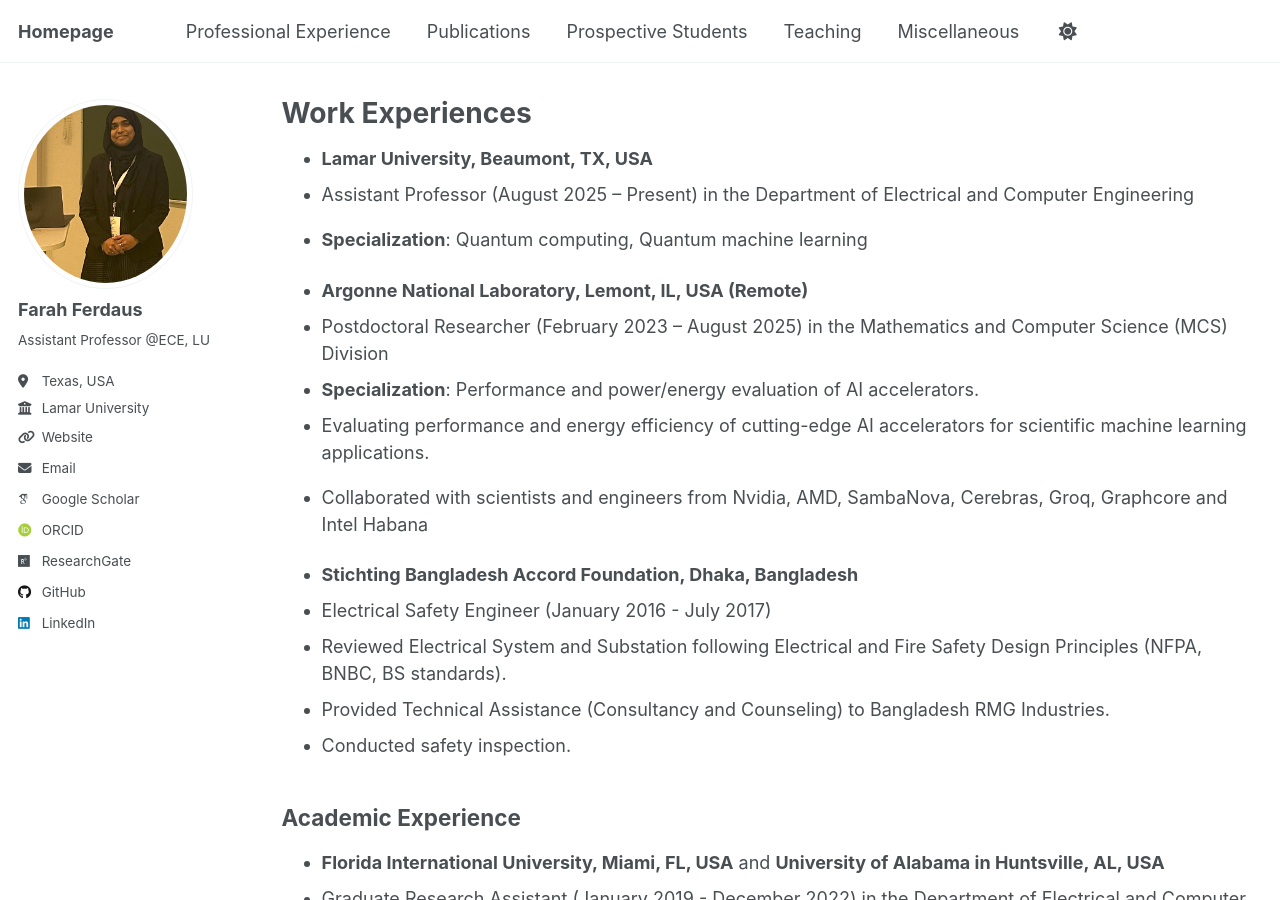
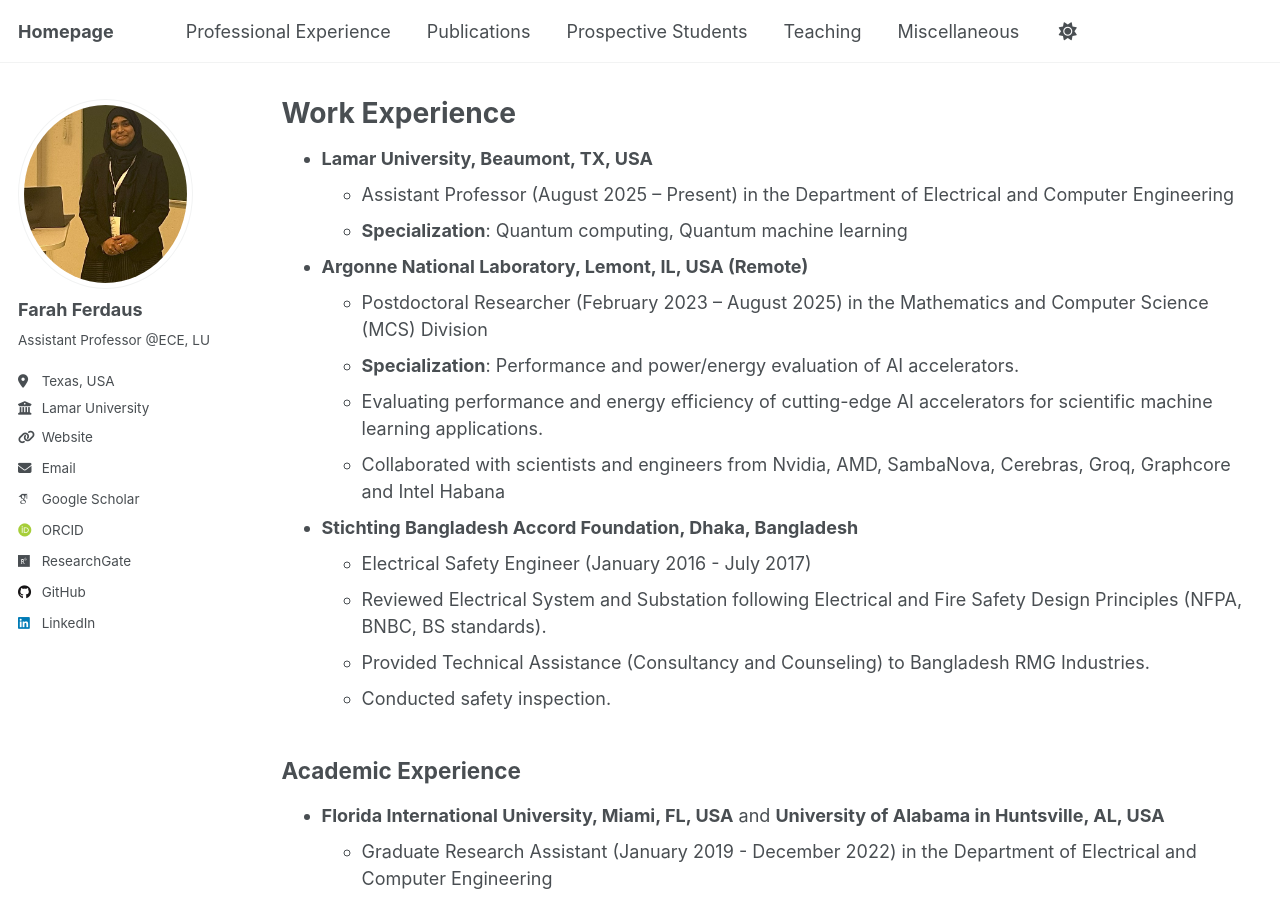
Before and after one commit to fferdaus/fferdaus.github.io, a Jekyll site: the page built from _pages/experience.md, in a window 1280 px wide and 900 px high. Built offline with Jekyll 4.4.1, drawn with Linux system fonts in a browser that asks for light colours; some web fonts are replaced.

Commit message:
Update experience.md

```diff
--- a/_pages/experience.md
+++ b/_pages/experience.md
@@ -1,6 +1,6 @@
 ---
 layout: archive
-title: "Work Experiences"
+title: "Work Experience"
 permalink: /experience/
 author_profile: true
 redirect_from:
@@ -14,40 +14,40 @@ redirect_from:
 *Argonne National Laboratory, IL, USA*
 📅 **February 2023 – Present**-->
 
-- **Lamar University, Beaumont, TX, USA**
-* Assistant Professor (August 2025 – Present) in the Department of Electrical and Computer Engineering
-* **Specialization**: Quantum computing, Quantum machine learning
+* **Lamar University, Beaumont, TX, USA**
+  * Assistant Professor (August 2025 – Present) in the Department of Electrical and Computer Engineering
+  * **Specialization**: Quantum computing, Quantum machine learning
 
-- **Argonne National Laboratory, Lemont, IL, USA (Remote)**
-* Postdoctoral Researcher (February 2023 – August 2025) in the Mathematics and Computer Science (MCS) Division
-* **Specialization**: Performance and power/energy evaluation of AI accelerators.
-* Evaluating performance and energy efficiency of cutting-edge AI accelerators for scientific machine learning applications.
-* Collaborated with scientists and engineers from Nvidia, AMD, SambaNova, Cerebras, Groq, Graphcore and Intel Habana
+* **Argonne National Laboratory, Lemont, IL, USA (Remote)**
+  * Postdoctoral Researcher (February 2023 – August 2025) in the Mathematics and Computer Science (MCS) Division
+  * **Specialization**: Performance and power/energy evaluation of AI accelerators.
+  * Evaluating performance and energy efficiency of cutting-edge AI accelerators for scientific machine learning applications.
+  * Collaborated with scientists and engineers from Nvidia, AMD, SambaNova, Cerebras, Groq, Graphcore and Intel Habana
 
-- **Stichting Bangladesh Accord Foundation, Dhaka, Bangladesh**
-* Electrical Safety Engineer (January 2016 - July 2017)
-* Reviewed Electrical System and Substation following Electrical and Fire Safety Design Principles (NFPA, BNBC, BS standards).
-* Provided Technical Assistance (Consultancy and Counseling) to Bangladesh RMG Industries.
-* Conducted safety inspection.
+* **Stichting Bangladesh Accord Foundation, Dhaka, Bangladesh**
+  * Electrical Safety Engineer (January 2016 - July 2017)
+  * Reviewed Electrical System and Substation following Electrical and Fire Safety Design Principles (NFPA, BNBC, BS standards).
+  * Provided Technical Assistance (Consultancy and Counseling) to Bangladesh RMG Industries.
+  * Conducted safety inspection.
 
 
 ## Academic Experience
 
 - **Florida International University, Miami, FL, USA**  and  **University of Alabama in Huntsville, AL, USA**
-* Graduate Research Assistant (January 2019 - December 2022) in the Department of Electrical and Computer Engineering
-* **Specialization**: Memory subsystem, hardware security, and performance evaluation of computing subsystems
-* Examined emerging memory technologies and proposed security primitives using emerging FeRAM, MRAM, and ReRAM
-* Developed an MRAM-based approximate computing framework to improve device performance and energy efficiency
-* **Teaching**: CPE211L (Intro. Computer Program for Engr. Laboratory) (August 2019 - August 2020)
-* **Grading**: CPE212 (Fundamentals of Software Engineering), EE202 (Digital Logic Design), CPE322 (Digital Hardware Design Fundamentals)
-* **Graduate Courses**: Advanced Computer System Architecture, Advanced Hardware Security and Trust, VLSI Hardware Description Language/Modeling, Introduction to Parallel Computing, Data Structure and Analysis of Algorithm, Introduction to Computer Security, Introduction to Cybersecurity Engineering, Mobile and Wireless Networks, Advanced loT Analytics with Cloud Services, Statistical Methods for Engineer.
+  * Graduate Research Assistant (January 2019 - December 2022) in the Department of Electrical and Computer Engineering
+  * **Specialization**: Memory subsystem, hardware security, and performance evaluation of computing subsystems
+  * Examined emerging memory technologies and proposed security primitives using emerging FeRAM, MRAM, and ReRAM
+  * Developed an MRAM-based approximate computing framework to improve device performance and energy efficiency
+  * **Teaching**: CPE211L (Intro. Computer Program for Engr. Laboratory) (August 2019 - August 2020)
+  * **Grading**: CPE212 (Fundamentals of Software Engineering), EE202 (Digital Logic Design), CPE322 (Digital Hardware Design Fundamentals)
+  * **Graduate Courses**: Advanced Computer System Architecture, Advanced Hardware Security and Trust, VLSI Hardware Description Language/Modeling, Introduction to Parallel Computing, Data Structure and Analysis of Algorithm, Introduction to Computer Security, Introduction to Cybersecurity Engineering, Mobile and Wireless Networks, Advanced loT Analytics with Cloud Services, Statistical Methods for Engineer.
 
 
 - **University of New Hampshire, Durham, NH, USA**
-* Graduate Research Assistant (August 2017 - December 2018) in the Department of Electrical and Computer Engineering
-* Developed and deployed a non-intrusive approach using wireless sensor networks to assist occupancy detection in a smart home system.
-* Teaching: ECE757/857 (Fundamentals of Communication Systems) (August 2018 - December 2018)
-* **Graduate Courses**: Wireless Communication Systems, Biomedical Instrumentation, Microsystems and Biosensors, Advance Multimedia Communications, Digital Signal Processing.
+  * Graduate Research Assistant (August 2017 - December 2018) in the Department of Electrical and Computer Engineering
+  * Developed and deployed a non-intrusive approach using wireless sensor networks to assist occupancy detection in a smart home system.
+  * Teaching: ECE757/857 (Fundamentals of Communication Systems) (August 2018 - December 2018)
+  * **Graduate Courses**: Wireless Communication Systems, Biomedical Instrumentation, Microsystems and Biosensors, Advance Multimedia Communications, Digital Signal Processing.
 
 
 
```
